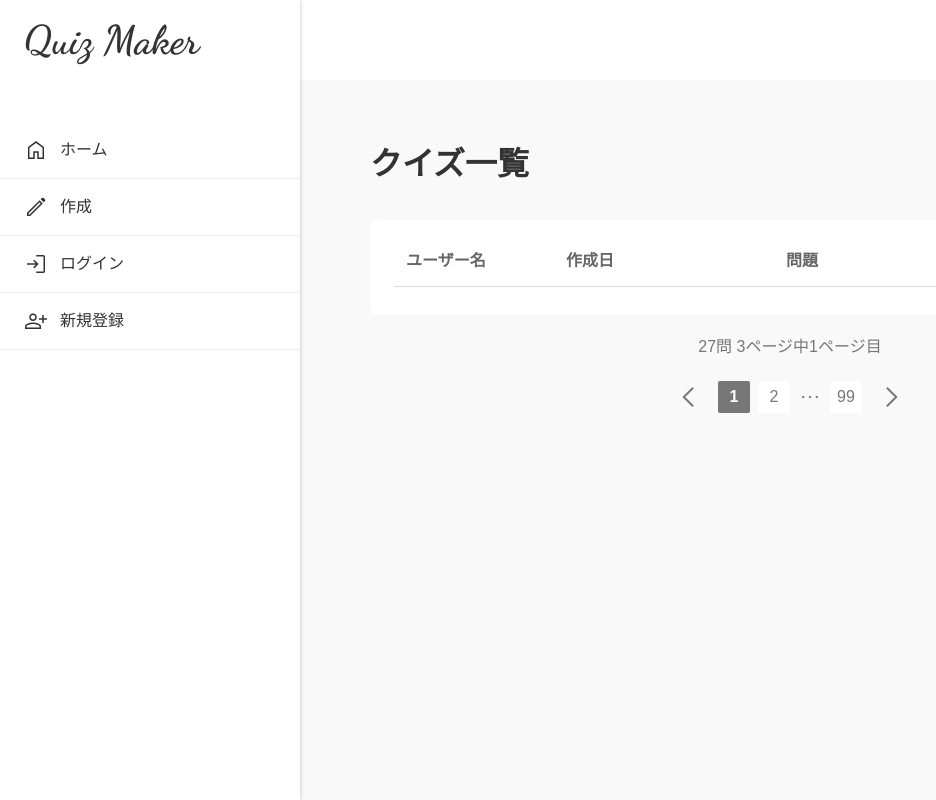
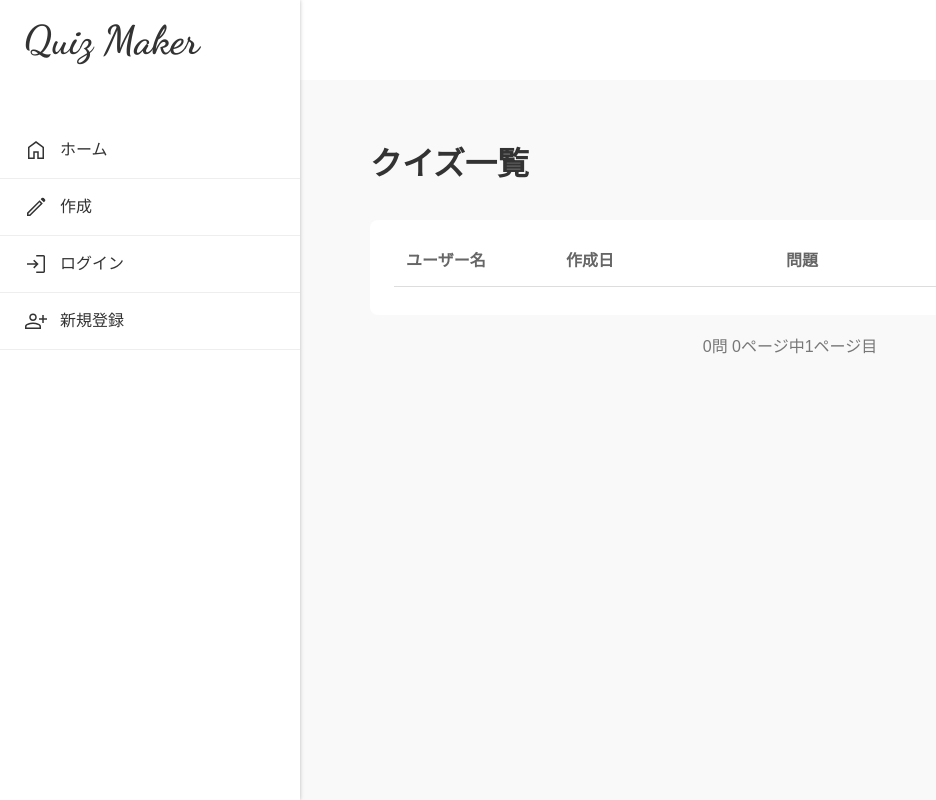
Before and after one commit to kdntiaoao/django-quiz-maker, a Django app: page / in a window 1280 px wide. Shown: the whole page, without its empty margins (0-936 px from the left). Run offline with Django 4.2, Linux system fonts and the light colour scheme; data that the repository does not hold is empty.

Commit message:
add pagination

```diff
--- a/quizzes/views.py
+++ b/quizzes/views.py
@@ -1,3 +1,5 @@
+import math
+
 from django.http.response import HttpResponseRedirect
 from django.shortcuts import get_object_or_404
 from django.template.response import TemplateResponse
@@ -9,8 +11,26 @@ from .models import Quiz
 
 class IndexView(View):
     def get(self, request, *args, **kwargs):
-        quizzes = Quiz.objects.select_related("created_by").all()
-        return TemplateResponse(request, "quizzes/index.html", {"quizzes": quizzes})
+        total_count = Quiz.objects.select_related("created_by").all().count()
+        total_page = math.ceil(total_count / 10)
+        current_page = int(
+            request.GET.get("current") if request.GET.get("current") else 1
+        )
+        quizzes = (
+            Quiz.objects.select_related("created_by")
+            .order_by("-updated_at")
+            .all()[(current_page - 1) * 10 : current_page * 10]
+        )
+        return TemplateResponse(
+            request,
+            "quizzes/index.html",
+            {
+                "quizzes": quizzes,
+                "total_count": total_count,
+                "total_page": total_page,
+                "current_page": current_page,
+            },
+        )
 
 
 index = IndexView.as_view()
--- a/scss-flocss-template/scss/object/project/_index.scss
+++ b/scss-flocss-template/scss/object/project/_index.scss
@@ -242,56 +242,25 @@
     justify-content: center;
   }
 
-  &__pagination-prev {
-    width: 32px;
-    height: 32px;
-    display: grid;
-    place-content: center;
-    border-radius: 50%;
-
-    @media (any-hover: hover) {
-      &:hover {
-        background-color: #f4f4f4;
-      }
-    }
-
-    &:active {
-      background-color: #f0f0f0;
-    }
-
-    @include mix.mq(lg) {
-      width: 44px;
-      height: 44px;
-    }
-  }
-
-  &__prev-icon {
-    width: 16px;
-    height: 16px;
-
-    @include mix.mq(lg) {
-      width: 24px;
-      height: 24px;
-    }
-  }
-
   &__page-list {
     display: flex;
+    gap: 8px;
     align-items: center;
-    gap: 8px;
+    justify-content: center;
+    flex-wrap: wrap;
   }
 
   &__page-item {
-    width: 24px;
-    height: 24px;
+    width: 32px;
+    height: 32px;
     border-radius: 2px;
     background-color: #fff;
     display: grid;
     place-content: center;
 
     @include mix.mq(lg) {
-      width: 32px;
-      height: 32px;
+      width: 40px;
+      height: 40px;
     }
 
     &.is-active {
@@ -300,50 +269,4 @@
       font-weight: bold;
     }
   }
-
-  &__page-more {
-  }
-
-  &__more-icon {
-    width: 16px;
-    height: 16px;
-
-    @include mix.mq(lg) {
-      width: 24px;
-      height: 24px;
-    }
-  }
-
-  &__pagination-next {
-    width: 32px;
-    height: 32px;
-    display: grid;
-    place-content: center;
-    border-radius: 50%;
-
-    @media (any-hover: hover) {
-      &:hover {
-        background-color: #f4f4f4;
-      }
-    }
-
-    &:active {
-      background-color: #f0f0f0;
-    }
-
-    @include mix.mq(lg) {
-      width: 44px;
-      height: 44px;
-    }
-  }
-
-  &__next-icon {
-    width: 16px;
-    height: 16px;
-
-    @include mix.mq(lg) {
-      width: 24px;
-      height: 24px;
-    }
-  }
 }
--- a/templates/_header.html
+++ b/templates/_header.html
@@ -1,7 +1,9 @@
 <header class="l-header">
   <div class="l-header__main">
     <div class="l-header__main-inner">
-      <div class="l-header__heading">Quiz Maker</div>
+      <div class="l-header__heading">
+        <a href="{% url 'index' %}">Quiz Maker</a>
+      </div>
       <button
         type="button"
         class="l-header__menu-btn js-menu-btn"
--- a/templates/quizzes/index.html
+++ b/templates/quizzes/index.html
@@ -46,45 +46,22 @@
         {% endfor %}
       </div>
       <div class="p-index-quizzes__footer">
-        <div class="p-index-quizzes__footer-info">27問 3ページ中1ページ目</div>
+        <div class="p-index-quizzes__footer-info">{{ total_count }}問 {{ total_page }}ページ中{{ current_page }}ページ目</div>
         <div class="p-index-quizzes__pagination">
-          <a href="#" class="p-index-quizzes__pagination-prev" aria-label="前のページへ遷移する">
-            <svg
-              fill="currentColor"
-              xmlns="http://www.w3.org/2000/svg"
-              viewbox="0 0 48 48"
-              class="p-index-quizzes__prev-icon"
-            >
-              <path d="m32.75 44-20-20 20-20 2.8 2.85L18.4 24l17.15 17.15Z" />
-            </svg>
-          </a>
           <div class="p-index-quizzes__page-list">
-            <div class="p-index-quizzes__page-item is-active">1</div>
-            <a href="#" class="p-index-quizzes__page-item">2</a>
-            <div class="p-index-quizzes__page-more">
-              <svg
-                fill="currentColor"
-                xmlns="http://www.w3.org/2000/svg"
-                viewbox="0 0 48 48"
-                class="p-index-quizzes__more-icon"
+            {% for _ in ''|center:total_page %}
+              {% if forloop.counter == current_page %}
+              <div class="p-index-quizzes__page-item is-active">{{ forloop.counter }}</div>
+              {% else %}
+              <a
+                href="{% url 'index' %}?current={{ forloop.counter }}"
+                class="p-index-quizzes__page-item"
               >
-                <path
-                  d="M10.4 26.4q-1 0-1.7-.7T8 24q0-1 .7-1.7t1.7-.7q1 0 1.7.7t.7 1.7q0 1-.7 1.7t-1.7.7Zm13.6 0q-1 0-1.7-.7t-.7-1.7q0-1 .7-1.7t1.7-.7q1 0 1.7.7t.7 1.7q0 1-.7 1.7t-1.7.7Zm13.6 0q-1 0-1.7-.7t-.7-1.7q0-1 .7-1.7t1.7-.7q1 0 1.7.7T40 24q0 1-.7 1.7t-1.7.7Z"
-                />
-              </svg>
-            </div>
-            <a href="#" class="p-index-quizzes__page-item">99</a>
+                {{ forloop.counter }}
+              </a>
+              {% endif %}
+            {% endfor %}
           </div>
-          <a href="#" class="p-index-quizzes__pagination-next" aria-label="次のページへ遷移する">
-            <svg
-              fill="currentColor"
-              xmlns="http://www.w3.org/2000/svg"
-              viewbox="0 0 48 48"
-              class="p-index-quizzes__next-icon"
-            >
-              <path d="m15.2 43.9-2.8-2.85L29.55 23.9 12.4 6.75l2.8-2.85 20 20Z" />
-            </svg>
-          </a>
         </div>
       </div>
     </div>
```
Also changed, not shown: scss-flocss-template/dist/index.html (+12 -44 lines), scss-flocss-template/dist/assets/css/style.css, static/css/style.css.
